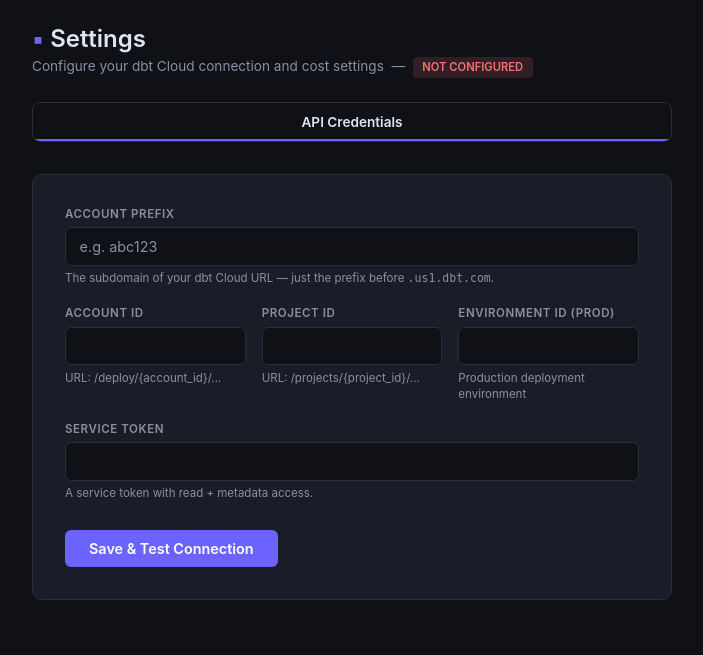
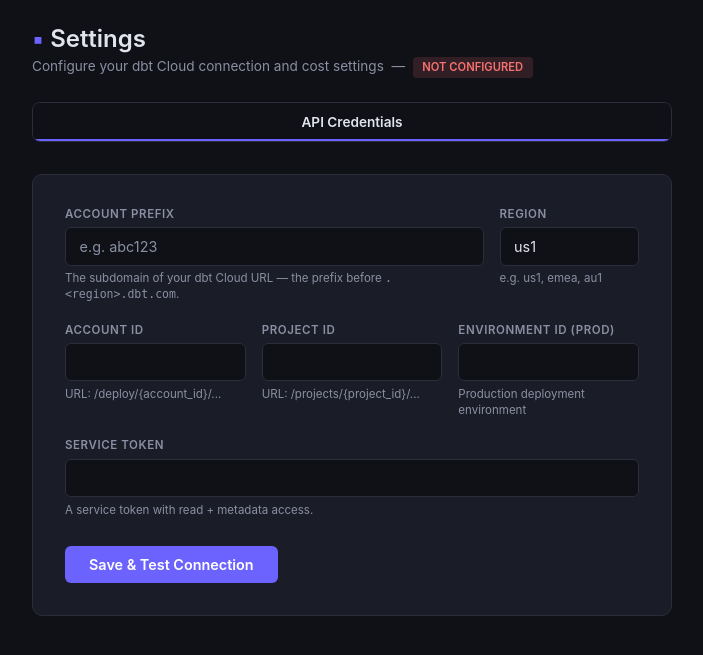
Before and after one commit to mfreeborndbt/SAO_Advanced_Configuration_Optimizer, a Flask app: page /setup in a window 1280 px wide. Shown: the part 67-722 px from the top of the page, without its empty margins (288-991 px from the left). Run offline with Flask 3, Linux system fonts and the light colour scheme.

Commit message:
Add configurable region to API setup
Replace hardcoded us1 region with a freeform text input so users
on other regions (emea, au1, etc.) can connect. Region is lowercased
on the backend and used to construct host and discovery URLs.

Co-Authored-By: Claude Opus 4.6 (1M context) <noreply@anthropic.com>

```diff
--- a/app.py
+++ b/app.py
@@ -304,11 +304,13 @@ def setup_save():
     prefix = request.form.get("account_prefix", "").strip().lower()
     # Strip any accidentally pasted full URL down to just the prefix
     prefix = prefix.replace("https://", "").replace("http://", "").split(".")[0]
+    region = request.form.get("region", "us1").strip().lower()
 
     data = {
         "account_prefix": prefix,
-        "host_url": f"{prefix}.us1.dbt.com" if prefix else "",
-        "discovery_url": f"https://{prefix}.metadata.us1.dbt.com/graphql" if prefix else "",
+        "region": region,
+        "host_url": f"{prefix}.{region}.dbt.com" if prefix else "",
+        "discovery_url": f"https://{prefix}.metadata.{region}.dbt.com/graphql" if prefix else "",
         "account_id": request.form.get("account_id", "").strip(),
         "project_id": request.form.get("project_id", "").strip(),
         "environment_id": request.form.get("environment_id", "").strip(),
--- a/templates/setup.html
+++ b/templates/setup.html
@@ -246,10 +246,17 @@
 
     <div class="form-card">
       <form action="/setup/save" method="POST">
-        <div class="form-group">
-          <label>Account Prefix</label>
-          <input type="text" name="account_prefix" value="{{ creds.account_prefix if creds else '' }}" placeholder="e.g. abc123">
-          <div class="hint">The subdomain of your dbt Cloud URL — just the prefix before <code>.us1.dbt.com</code>.</div>
+        <div class="form-row">
+          <div class="form-group" style="flex:3;">
+            <label>Account Prefix</label>
+            <input type="text" name="account_prefix" value="{{ creds.account_prefix if creds else '' }}" placeholder="e.g. abc123">
+            <div class="hint">The subdomain of your dbt Cloud URL — the prefix before <code>.&lt;region&gt;.dbt.com</code>.</div>
+          </div>
+          <div class="form-group" style="flex:1;">
+            <label>Region</label>
+            <input type="text" name="region" value="{{ creds.region if creds and creds.region else 'us1' }}" placeholder="us1">
+            <div class="hint">e.g. us1, emea, au1</div>
+          </div>
         </div>
 
         <div class="form-row">
```
